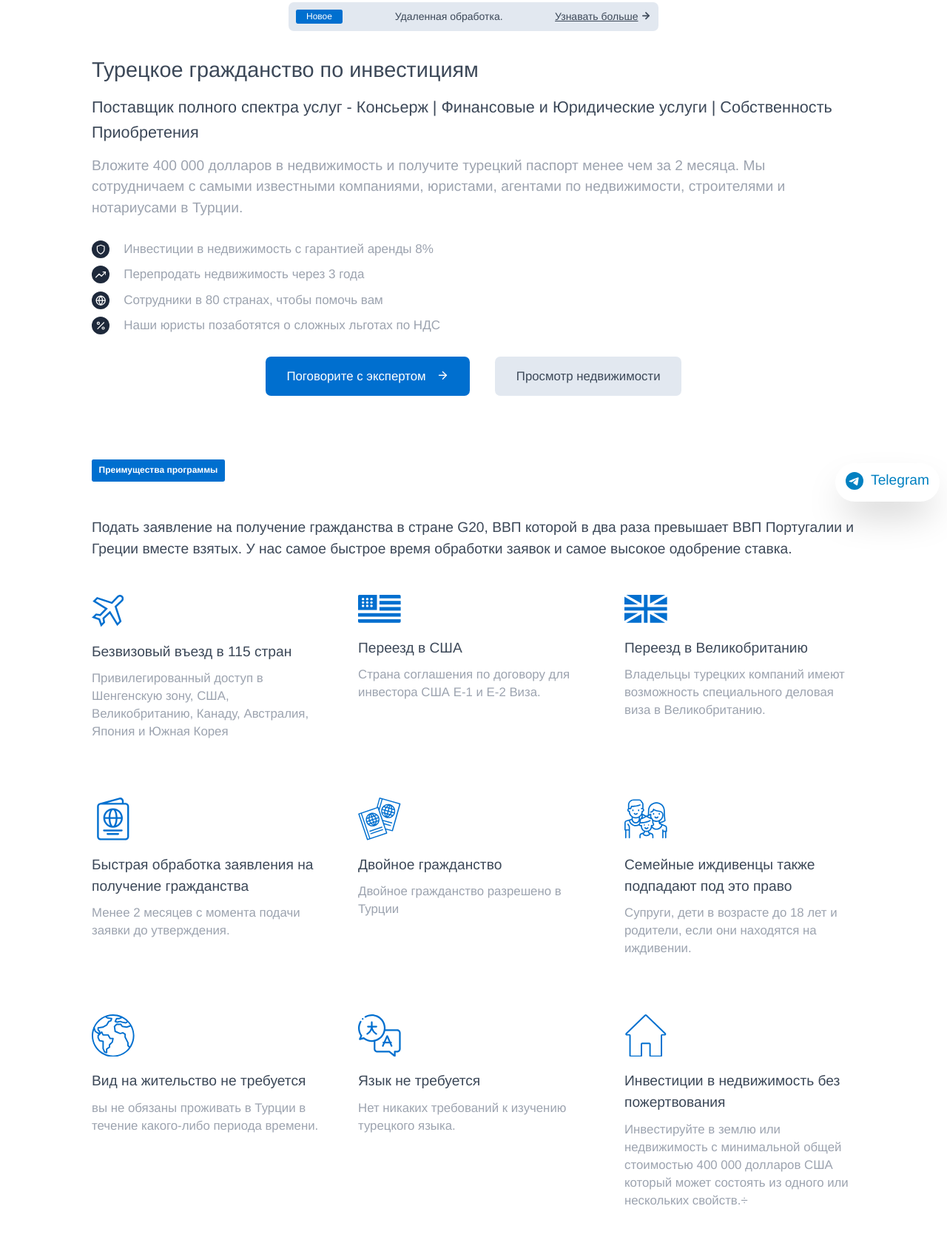
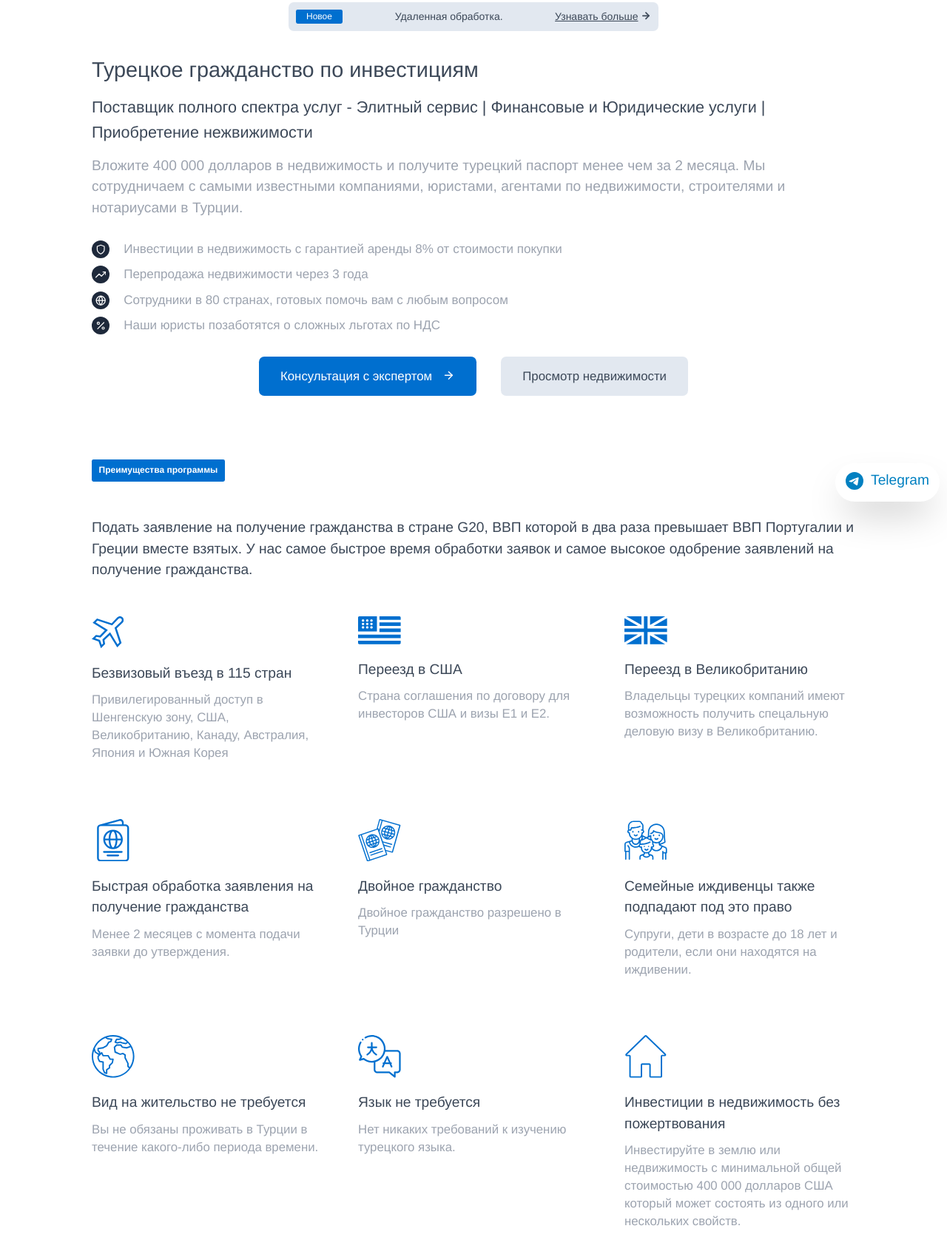
Before and after one commit to mikedegeofroy/finance-tower, a plain HTML site: page ru.html in a window 1280 px wide. Shown: the part 112-1788 px from the top of the page at 74% size. Drawn offline with nearby package versions, Linux system fonts and the light colour scheme.

Commit message:
fixed some typos

```diff
--- a/ru.html
+++ b/ru.html
@@ -151,8 +151,8 @@
 
                 <h1 class="text-2xl font-medium pb-3 md:text-left">Турецкое гражданство по инвестициям</h1>
 
-                <h2 class="text-lg font-normal md:text-left">Поставщик полного спектра услуг - Консьерж | Финансовые и
-                    Юридические услуги | Собственность Приобретения</h2>
+                <h2 class="text-lg font-normal md:text-left">Поставщик полного спектра услуг - Элитный сервис | Финансовые и
+                    Юридические услуги | Приобретение нежвижимости</h2>
 
                 <h3 class="text-base font-normal text-gray-400 pt-3 md:text-left">
                     Вложите 400 000 долларов в недвижимость и получите турецкий паспорт менее чем за 2 месяца. Мы
@@ -173,7 +173,7 @@
                             </div>
                         </div>
                         <p class="text-[17px] font-normal leading-[1.3rem] text-gray-400 ">Инвестиции в недвижимость с
-                            гарантией аренды 8%</p>
+                            гарантией аренды 8% от стоимости покупки</p>
                     </div>
                     <div class="flex pb-2">
                         <div>
@@ -186,7 +186,7 @@
                                 </svg>
                             </div>
                         </div>
-                        <p class="text-[17px] font-normal leading-[1.3rem] text-gray-400 ">Перепродать недвижимость
+                        <p class="text-[17px] font-normal leading-[1.3rem] text-gray-400 ">Перепродажа недвижимости
                             через 3 года</p>
                     </div>
                     <div class="flex pb-2">
@@ -204,7 +204,7 @@
                             </div>
                         </div>
                         <p class="text-[17px] font-normal leading-[1.3rem] text-gray-400 ">Сотрудники в 80 странах,
-                            чтобы помочь вам </p>
+                            готовых помочь вам с любым вопросом</p>
                     </div>
                     <div class="flex">
                         <div>
@@ -229,7 +229,7 @@
                     <a
                         class="mx-3 mb-4 md:mr-4 contact cursor-pointer rounded-md bg-accent hover:bg-accent-600 text-white px-6 py-3 font-normal text-sm">
                         <span>
-                            Поговорите с экспертом
+                            Консультация с экспертом
                         </span>
                         <span class="pl-2">
                             <svg xmlns="http://www.w3.org/2000/svg" width="1em" height="1em" viewBox="0 3 24 24"
@@ -262,7 +262,7 @@
                     Подать заявление на получение гражданства в стране G20, ВВП которой в два раза превышает ВВП
                     Португалии и
                     Греции вместе взятых. У нас самое быстрое время обработки заявок и самое высокое одобрение
-                    ставка.
+                    заявлений на получение гражданства.
                 </h5>
                 <div class="grid grid-cols-1 md:grid-cols-3 gap-10">
 
@@ -327,8 +327,7 @@
                             Переезд в США
                         </h5>
 
-                        <p class="text-sm text-gray-400 my-2">Страна соглашения по договору для инвестора США E-1 и E-2
-                            Виза.
+                        <p class="text-sm text-gray-400 my-2">Страна соглашения по договору для инвесторов США и визы E1 и E2.
                         </p>
 
                     </div>
@@ -371,8 +370,8 @@
                         <h5 class="text-base">
                             Переезд в Великобританию
                         </h5>
-                        <p class="text-sm text-gray-400 my-2">Владельцы турецких компаний имеют возможность специального
-                            деловая виза
+                        <p class="text-sm text-gray-400 my-2">Владельцы турецких компаний имеют возможность
+                            получить спецальную деловую визу
                             в Великобританию.</p>
 
                     </div>
@@ -588,7 +587,7 @@
                         </div>
                         <h5 class=" text-base">Вид на жительство не требуется
                         </h5>
-                        <p class="text-sm text-gray-400 my-2">вы не обязаны проживать в Турции в течение какого-либо
+                        <p class="text-sm text-gray-400 my-2">Вы не обязаны проживать в Турции в течение какого-либо
                             периода
                             времени.
                         </p>
@@ -653,7 +652,7 @@
                         <p class="text-sm text-gray-400 my-2">Инвестируйте в землю или недвижимость с минимальной общей
                             стоимостью
                             400 000 долларов США
-                            который может состоять из одного или нескольких свойств.÷
+                            который может состоять из одного или нескольких свойств.
                         </p>
                     </div>
 
@@ -695,9 +694,7 @@
                         </div>
                         <h5 class=" text-base">Возврат инвестиций
                         </h5>
-                        <p class="text-sm text-gray-400 my-2">После получения турецкого гражданства вы должны иметь
-
-                            собственность как минимум на 3 года, после чего вы можете перепродать недвижимость или
+                        <p class="text-sm text-gray-400 my-2">После получения турецкого гражданства вы должны собственность как минимум на 3 года, после чего вы можете перепродать недвижимость или
                             удерживать ее в течение 5 лет
                             чтобы избежать
                             налога на прирост капитала.
@@ -771,9 +768,9 @@
                     Если это США, то Турция является страной договора как для визовых программ E1, так и для E2, а также
                     пользуется безвизовым доступом в 95% стран Южной и Центральной Америки.
                     <br><br>
-                    Что касается Великобритании, то Турция и ЕС подписали "Соглашение об Анкаре" 1963 года, разрешающее
+                    Что касается Великобритании, в 1963 году Турция и ЕС подписали "Соглашение об Анкаре", разрешающее
                     турецким гражданам
-                    вместе со своими семьями, чтобы жить в Великобритании, либо основав бизнес, либо занявшись
+                    вместе со своими семьями, чтобы переехать жить в Великобритании, либо основав бизнес, либо занявшись
                     трудоустройство в британской компании.
                     <br><br>
                     Для въезда в ЕС граждане Турции пользуются привилегированным статусом, что очень облегчает им
@@ -845,7 +842,7 @@
                             <a
                                 class="mb-4 contact cursor-pointer rounded-md w-fit bg-accent hover:bg-accent-600 text-white px-6 py-3 font-normal text-sm">
                                 <span>
-                                    Поговорите с экспертом
+                                    Консультация с экспертом
                                 </span>
                                 <span class="pl-2">
                                     <svg xmlns="http://www.w3.org/2000/svg" width="1em" height="1em" viewBox="0 3 24 24"
@@ -874,10 +871,8 @@
                 </div>
 
                 <h5 class="text-lg my-10">
-                    Мы очень гордимся тем, что помогаем клиентам со всего мира в получении турецкого гражданства через
-                    в их распоряжении множество вариантов инвестирования. Мы, вместе с нашими юридическими партнерами, с
-                    партнерской
-                    офисы на нескольких континентах всегда готовы помочь вам на каждом шагу, обеспечивая
+                    Мы очень гордимся тем, что помогаем клиентам со всего мира в получении турецкого гражданства и, благодоря большому опыту работы в данной сфере, в их распоряжении множество вариантов инвестирования. Мы, вместе с нашими юридическими партнерами,
+                    менеджеры на нескольких континентах всегда готовы помочь вам на каждом шагу, обеспечивая
                     оптимизированное обслуживание с точностью и тщательностью, от подачи заявки до утверждения.
                 </h5>
 
@@ -1007,7 +1002,7 @@
                             </g>
                         </svg>
                     </div>
-                    <span class="hidden md:block">Поговорите с нашими консультантами</span>
+                    <span class="hidden md:block">Обсудить детали с нашими консультантами</span>
                     <span class="hidden md:block">Полные инвестиции</span>
                     <span class="hidden md:block">Подать заявление на получение гражданства</span>
                     <span class="hidden md:block">Получить Турецкий Паспорт</span>
@@ -1070,7 +1065,7 @@
                     <a
                         class="mb-4 contact cursor-pointer rounded-md w-fit bg-accent hover:bg-accent-600 text-white px-6 py-3 font-normal text-sm">
                         <span>
-                            Поговорите с экспертом
+                            Консультация с экспертом
                         </span>
                         <span class="pl-2">
                             <svg xmlns="http://www.w3.org/2000/svg" width="1em" height="1em" viewBox="0 3 24 24"
@@ -1375,7 +1370,7 @@
                         <a
                             class="contact cursor-pointer rounded-md bg-accent hover:bg-accent-600 text-white px-6 py-3 font-normal text-sm">
                             <span>
-                                Поговорите с экспертом
+                                Консультация с экспертом
                             </span>
                             <span class="pl-2">
                                 <svg xmlns="http://www.w3.org/2000/svg" width="1em" height="1em" viewBox="0 3 24 24"
@@ -1509,7 +1504,7 @@
                         <img alt="Image placeholder" src="../turkey.svg" style="width: 30px;">
                         <h5 class="text-sm font-medium pt-2">Гражданство Турции за инвестиции</h5>
                         <p class="text-xs text-gray-400 pt-2">Мы помогаем вам от подачи заявки до утверждения.</p>
-                        <a class="text-xs contact cursor-pointer text-accent">Поговорите с экспертом</a>
+                        <a class="text-xs contact cursor-pointer text-accent">Консультация с экспертом</a>
                     </div>
 
                     <div>
```
